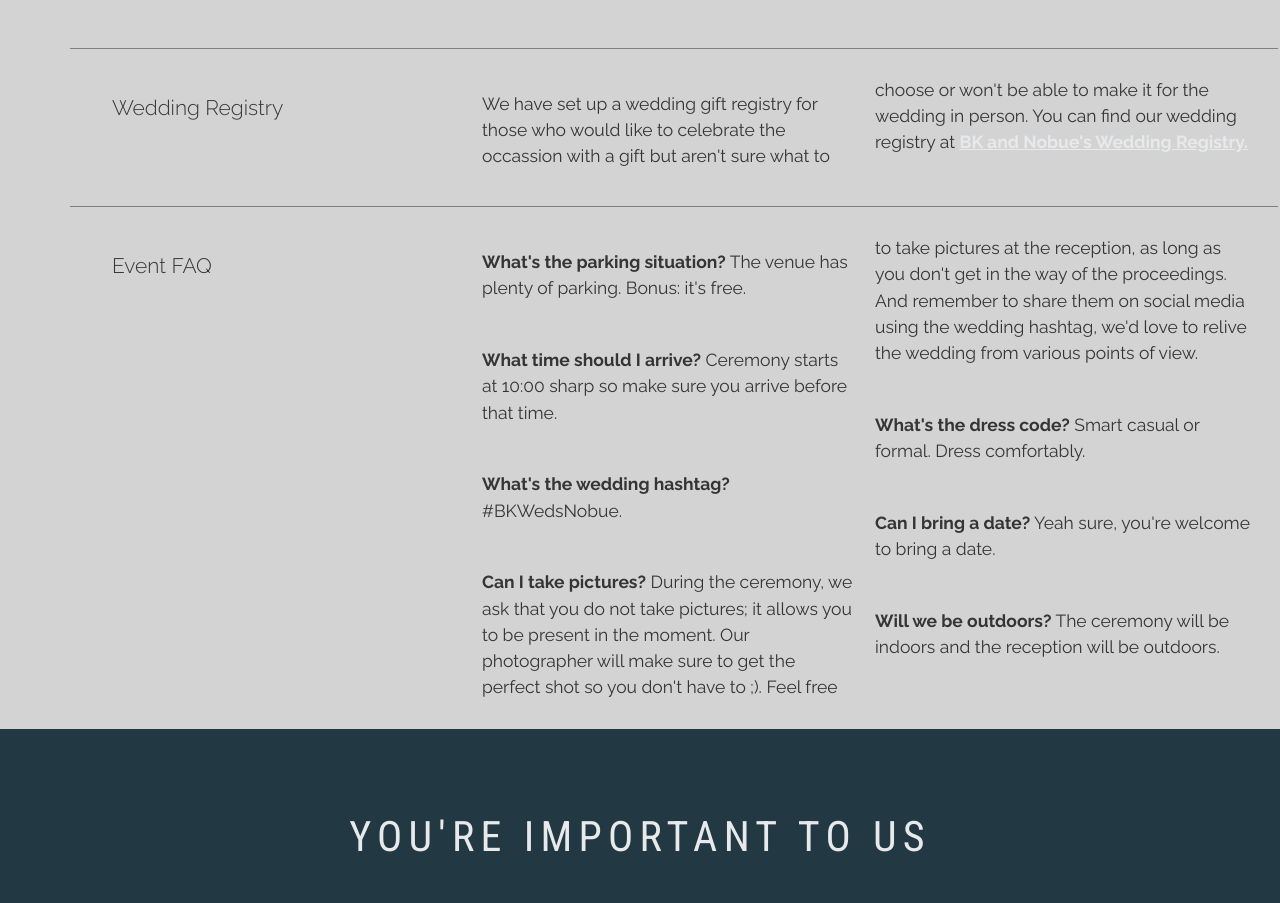
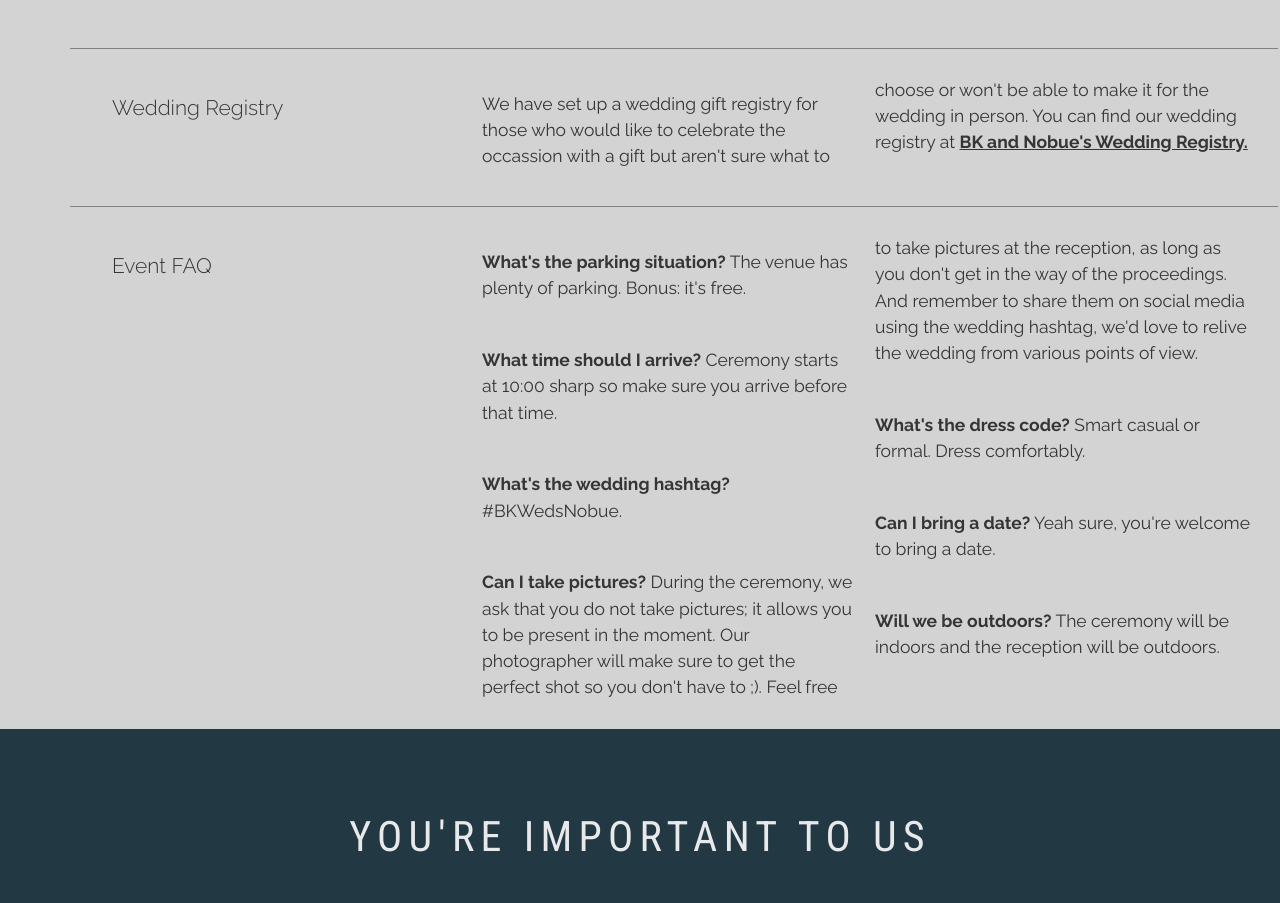
Before and after one commit to bhekanik/ourwedding.bhekani.com, a React (Create React App) app: page /about in a window 1280 px wide. Shown: the part 1587-2490 px from the top of the page. Built offline with nearby package versions, Linux system fonts and the light colour scheme; a web font is replaced by a local one.

Commit message:
link color edit

```diff
--- a/src/components/About/about.css
+++ b/src/components/About/about.css
@@ -48,7 +48,7 @@ span {
 }
 
 span a {
-  color: var(--clr-text-main);
+  color: var(--clr-text-dark);
 }
 
 .subtitle p {
```
